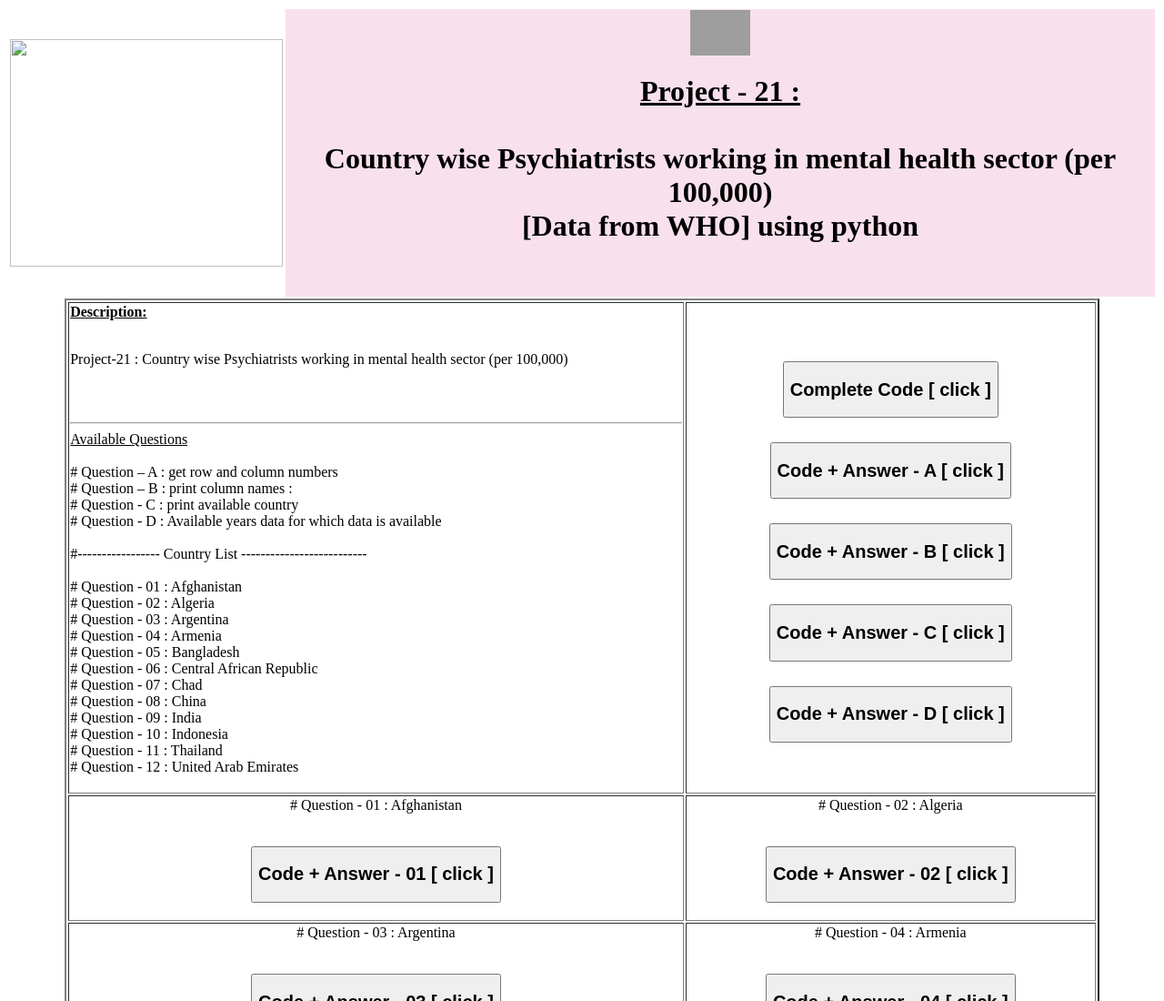
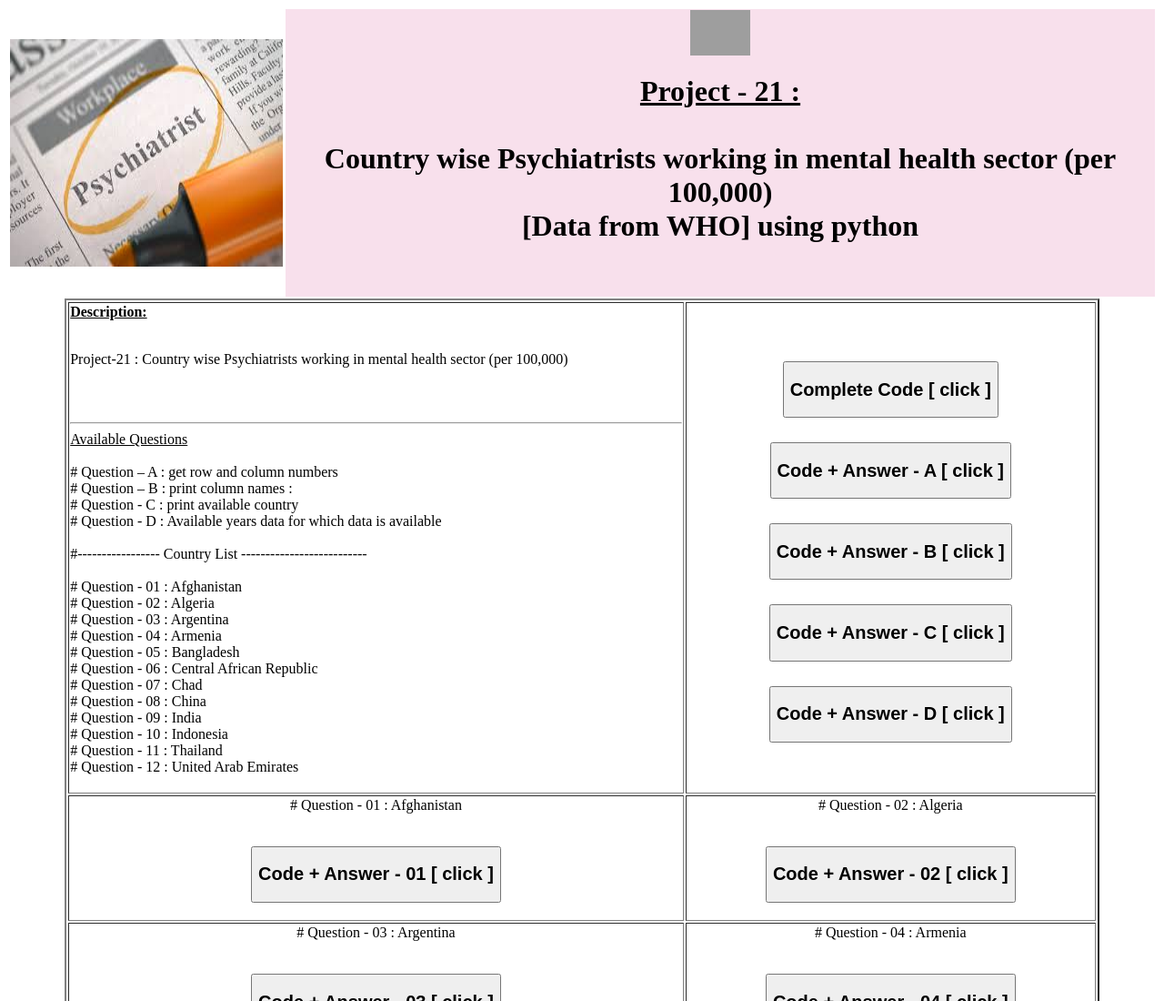
Before and after one commit to Data-Science-Mar2020-JeetDas/Project-21, a plain HTML site: page index.html in a window 1280 px wide. Shown: the top 1100 px of the page at 91% size. Drawn offline with Linux system fonts and the light colour scheme; grey boxes are pictures that could not be loaded.

Commit message:
Update index.html

```diff
--- a/index.html
+++ b/index.html
@@ -14,7 +14,7 @@
   <table width="100%">
  <tr>
   <td width="20%">
-   <img src="cholera.jpg" height="250" width="300"></img>
+   <img src="1.jfif" height="250" width="300"></img>
   </td>
   <td bgcolor="#F8E0EC"><center>
 	  <img src="https://icon-library.net/images/new-gif-icon/new-gif-icon-14.jpg" height="50" weight="80"></img>
```
